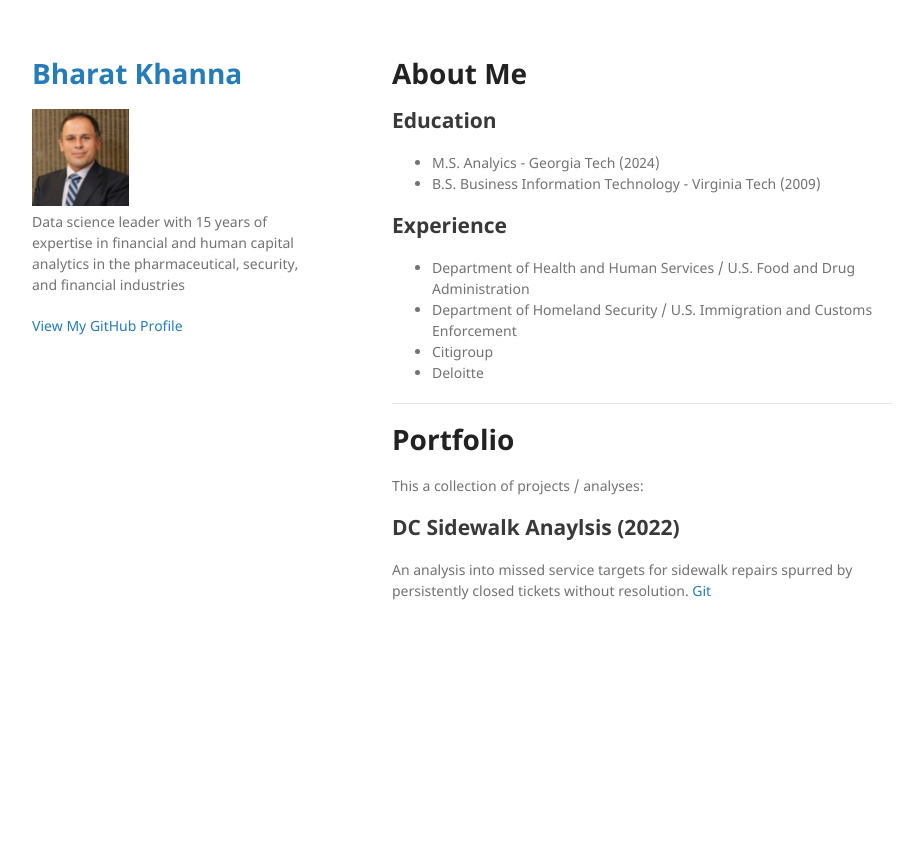
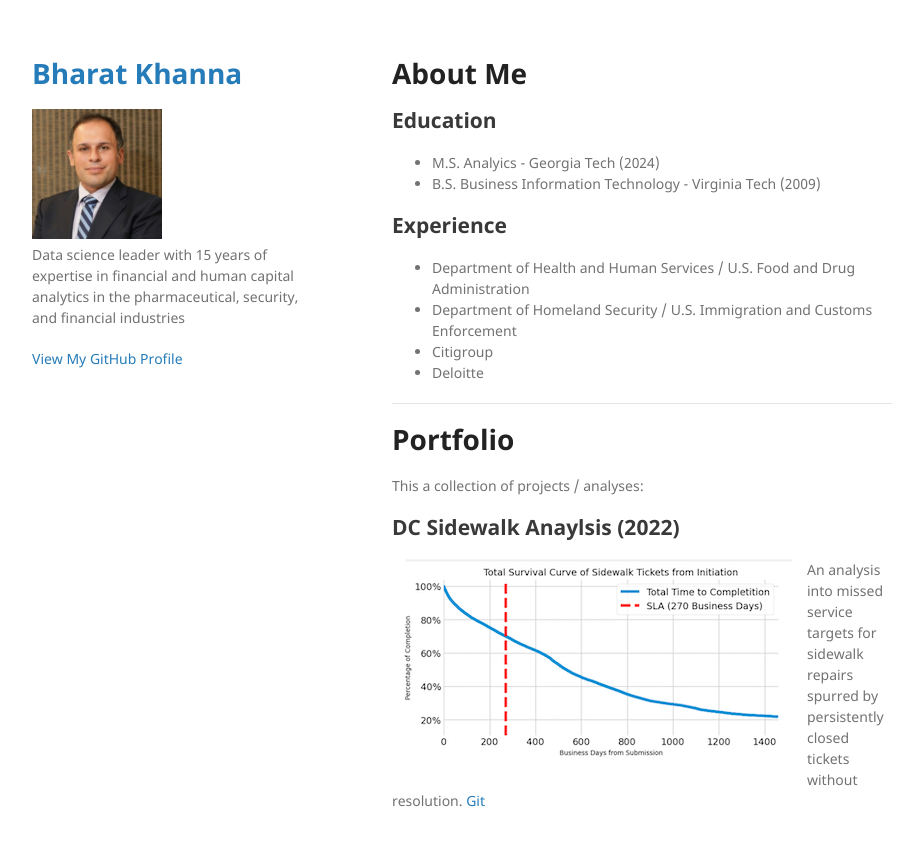
Before and after one commit to bharatbk/bharatbk.github.io, a Jekyll site: the page built from index.md, in a window 1280 px wide. Shown: the top 846 px of the page, without its empty margins (178-1093 px from the left). Built offline with Jekyll 4.4.1, drawn with Linux system fonts in a browser that asks for light colours; our own code applies the rules of GitHub Pages for plain Markdown files.

Commit message:
Add image

```diff
--- a/_layouts/default.html
+++ b/_layouts/default.html
@@ -18,7 +18,7 @@
         <h1><a href="{{ "/" | absolute_url }}">{{ site.title | default: site.github.repository_name }}</a></h1>
 
         {% if site.logo %}
-          <img src="{{site.logo | relative_url}}" height="97px" width="97px" alt="Bharat Khanna" />
+          <img src="{{site.logo | relative_url}}" height="130px" width="130px" alt="Bharat Khanna" />
         {% endif %}
 
         <p>{{ site.description | default: site.github.project_tagline }}</p>
--- a/index.md
+++ b/index.md
@@ -21,5 +21,6 @@ layout: default
 This a collection of projects / analyses:
 
 ## DC Sidewalk Anaylsis (2022)
+<img src="./assets/img/dc_sidewalk_screen.png" style="float: left; margin: 0px 15px 15px 0px;" />
 An analysis into missed service targets for sidewalk repairs spurred by persistently closed tickets without resolution.
 [Git](https://github.com/bharatbk/dc_sidewalk_analysis/blob/main/Increasing%20Resources%20for%20Sidewalk%20Repair%20Public.ipynb)
```
Also changed, not shown: assets/img/dc_sidewalk_screen.png (added), 2 other files.
